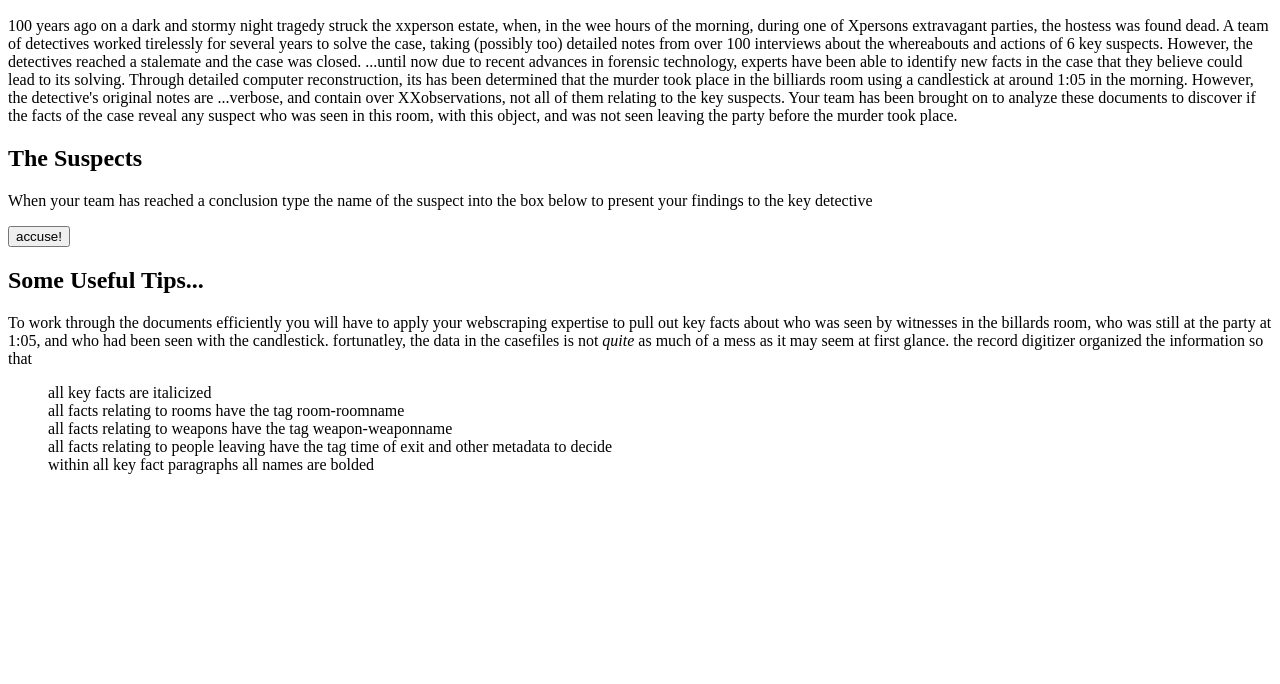
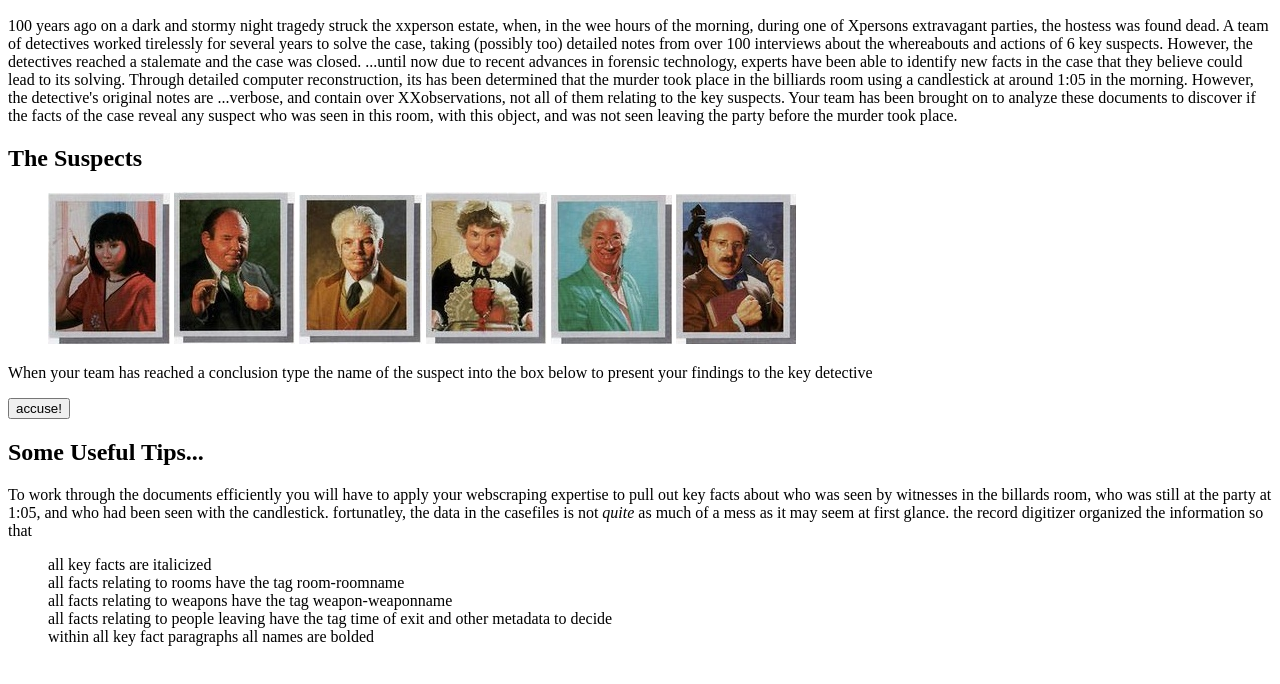
Before and after one commit to unityamira/Webscraping-Tutorial, a plain HTML site: page index.html in a window 1280 px wide. Shown: the part 96-780 px from the top of the page. Drawn offline with Linux system fonts and the light colour scheme.

Commit message:
add images to home

```diff
--- a/index.html
+++ b/index.html
@@ -20,6 +20,15 @@
 
 <h2> The Suspects</h2>
 
+<ul class="suspect_images">
+    <img src = "Webscraping-Tutorial/Img/miss-scarlet.jpg" alt="Miss Scarlet">
+    <img src = "Webscraping-Tutorial/Img/mr-green.jpg" alt="Mr. Green">
+    <img src = "Webscraping-Tutorial/Img/colonel-mustard.jpg" alt="Colonel Mustard">
+    <img src = "Webscraping-Tutorial/Img/mrs-white.jpg" alt="Mrs White">
+    <img src = "Webscraping-Tutorial/Img/mrs-peacock.jpg" alt="Mrs Peacock">
+    <img src = "Webscraping-Tutorial/Img/professor-plum.jpg" alt="Professor Plum">
+</ul>
+
 <p> When your team has reached a conclusion type the name of the suspect into the box below to present your findings to the key detective</p>
 <button> accuse!</button>
 
```
Also changed, not shown: Img/cluecharactersall.jpg (added), Img/colonel-mustard.jpg (added), Img/miss-scarlet.jpg (added), Img/mr-green.jpg (added), Img/mrs-peacock.jpg (added), Img/mrs-white.jpg (added), Img/professor-plum.jpg (added).
